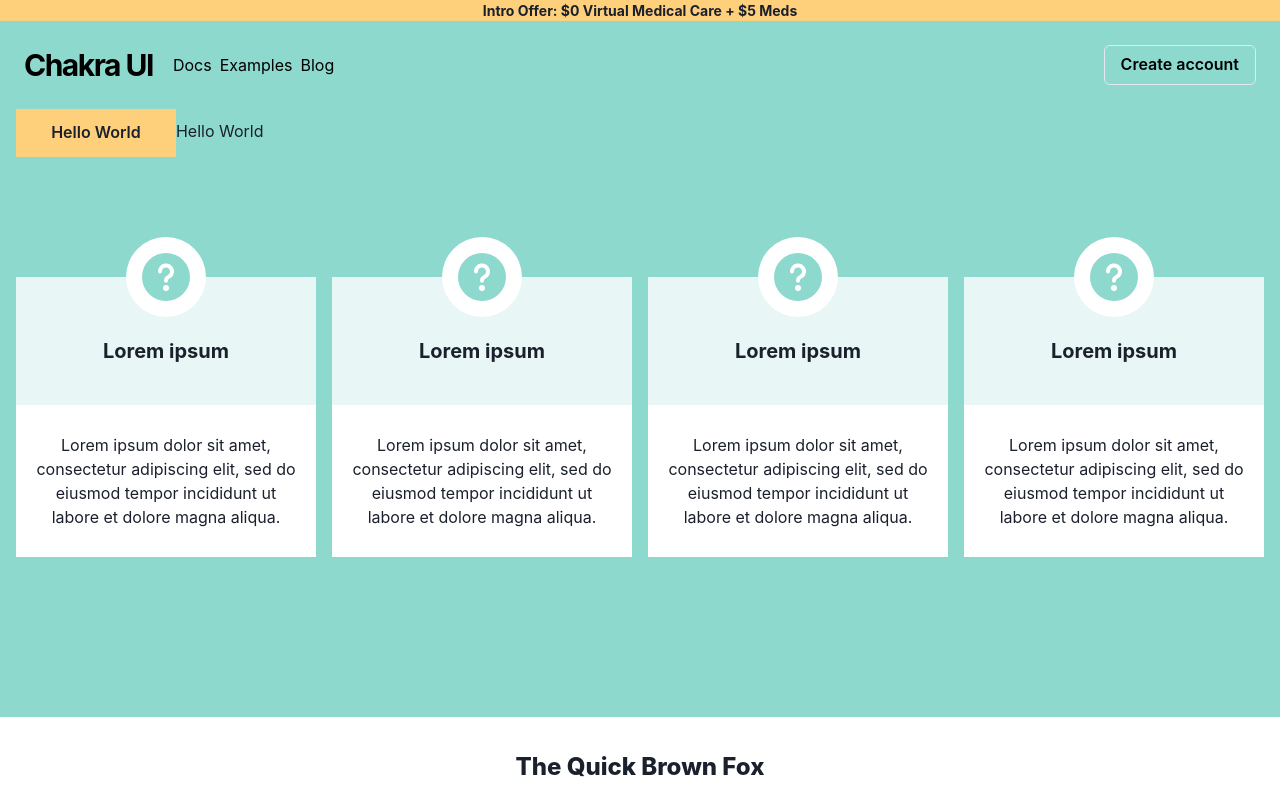
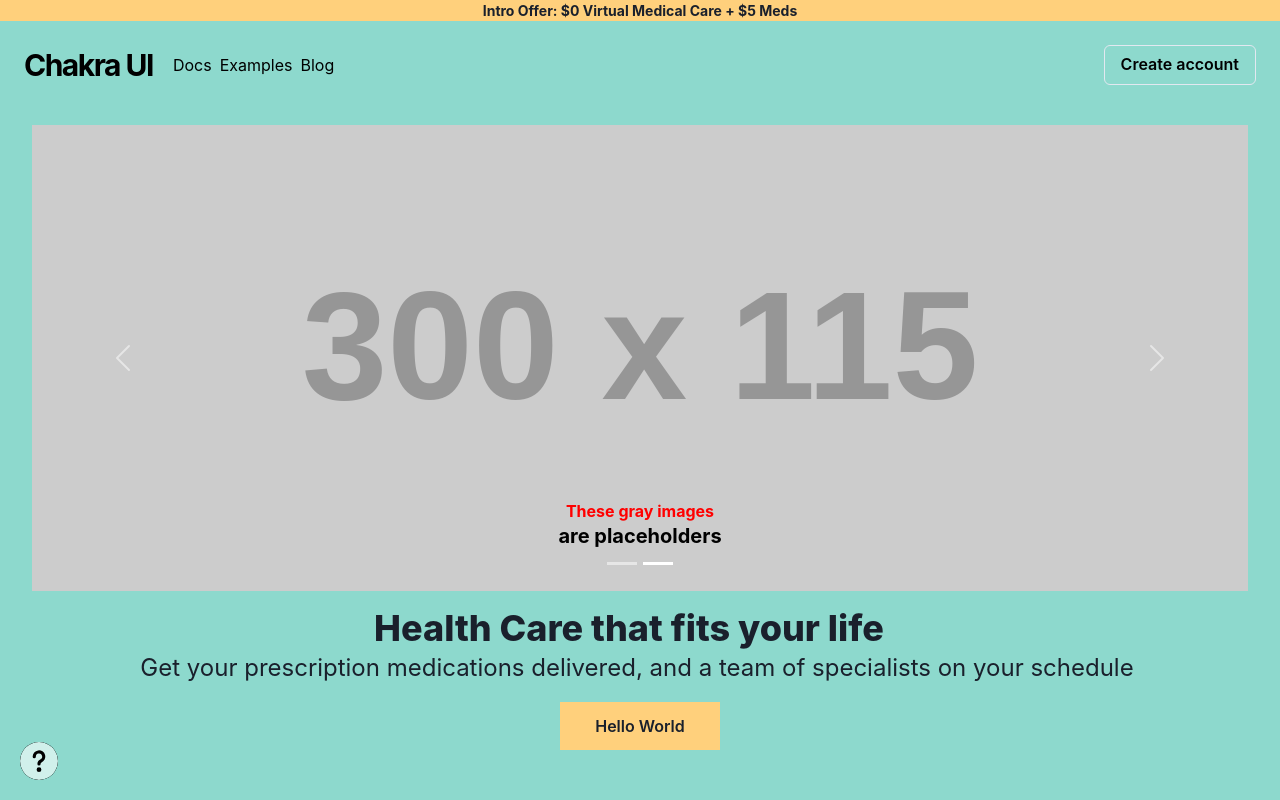
Before and after one commit to dardan-gjonbalaj/hypothetical-9am, a React (Create React App) app: page / in a window 1280 px wide. Shown: the top 800 px of the page. Built offline with nearby package versions, Linux system fonts and the light colour scheme.

Commit message:
finished layout, typography needs work, content

```diff
--- a/package.json
+++ b/package.json
@@ -10,8 +10,10 @@
     "@testing-library/jest-dom": "^5.9.0",
     "@testing-library/react": "^10.2.1",
     "@testing-library/user-event": "^12.0.2",
+    "bootstrap": "^5.1.3",
     "framer-motion": "^4.0.0",
     "react": "^18.0.0",
+    "react-bootstrap": "^2.2.2",
     "react-dom": "^18.0.0",
     "react-icons": "^3.0.0",
     "react-scripts": "5.0.0",
--- a/src/App.js
+++ b/src/App.js
@@ -2,15 +2,16 @@ import {
   ChakraProvider,
   theme,
   Container,
+  Heading,
   SimpleGrid,
   Text,
   Image,
   Box,
   VStack,
   Flex,
+  Tooltip,
 } from '@chakra-ui/react';
 import { QuestionIcon, AddIcon } from '@chakra-ui/icons';
-//import theme from './components/theme';
 import Button from './components/button';
 import Banner from './components/banner';
 import Card from './components/card';
@@ -19,20 +20,59 @@ import Info from './components/info';
 import Accolade from './components/accolade';
 import Panel from './components/panel';
 import Slideshow from './components/slideshow';
+import Carou from './components/carou';
+import Support from './components/support';
+import Footer from './components/footer';
 
 function App() {
   return (
     <ChakraProvider theme={theme}>
+      <Tooltip label="This would open up support" fontSize="md">
+        <QuestionIcon
+          position="fixed"
+          left="5"
+          bottom="5"
+          z-index="1"
+          bg="black"
+          borderRadius="50%"
+          fontWeight="700"
+          w="38px"
+          h="38px"
+          color="#d1f0eb !important"
+        ></QuestionIcon>
+      </Tooltip>
       <Banner>
         <Text fontSize={'sm'} fontFamily={('Raleway', 'sans - serif')}>
           Intro Offer: $0 Virtual Medical Care + $5 Meds
         </Text>
       </Banner>
+
       <Header />
+
       <Container maxW="100%" pb={20} pt={[0, null, '88px']} bg="#8dd9cd">
-        <Button>Hello World</Button>
-        <span>Hello World</span>
-
+        <Carou />
+        <Container maxW="container.xl" bg="#8dd9cd" pr="22" zIndex="10">
+          <Box pr="4" textAlign="center">
+            <Heading
+              _before={
+                ({ animation: 'grow-x 1.5s forwards' },
+                { 'background-color': '#8dd9cd' })
+              }
+              fontSize="4xl"
+              fontFamily={('Raleway', 'sans - serif')}
+              fontWeight="800"
+            >
+              Health Care that fits your life
+            </Heading>
+          </Box>
+          <Text fontSize="2xl" textAlign="center">
+            Get your prescription medications delivered, and a team of
+            specialists on your schedule
+          </Text>
+        </Container>
+        <Box textAlign="center" py="4">
+          <Button>Hello World</Button>
+        </Box>
         <SimpleGrid
           bg="#8dd9cd"
           columns={[2, 3, 4]}
@@ -157,6 +197,14 @@ function App() {
       <Container maxW="container.xl" bg="#8dd9cd" py="2">
         <Slideshow />
       </Container>
+
+      <Container maxW="container.xl" bg="#8dd9cd" py="8">
+        <Flex flexDirection={['column', 'row']}>
+          <Support />
+
+          <Footer />
+        </Flex>
+      </Container>
     </ChakraProvider>
   );
 }
--- /dev/null
+++ b/src/components/carou.js
@@ -0,0 +1,43 @@
+import { Box, Image, Container } from '@chakra-ui/react';
+import 'bootstrap/dist/css/bootstrap.css';
+import Carousel from 'react-bootstrap/Carousel';
+
+const Carou = () => {
+  return (
+    <Container maxW="container.xl" py="4">
+      <Carousel>
+        <Carousel.Item interval={5000}>
+          <img
+            className="d-block w-100"
+            src="https://via.placeholder.com/300x115"
+            alt="Image One"
+          />
+          <Carousel.Caption>
+            <h3 style={{ color: 'Black', fontWeight: '700' }}>
+              These gray images
+            </h3>
+            <p style={{ color: 'Red', fontWeight: '700', fontSize: '20px' }}>
+              are placeholders
+            </p>
+          </Carousel.Caption>
+        </Carousel.Item>
+        <Carousel.Item interval={5000}>
+          <img
+            className="d-block w-100"
+            src="https://via.placeholder.com/300x115"
+            alt="Image Two"
+          />
+          <Carousel.Caption>
+            <h3 style={{ color: 'Red', fontWeight: '700' }}>
+              These gray images
+            </h3>
+            <p style={{ color: 'Black', fontWeight: '700', fontSize: '20px' }}>
+              are placeholders
+            </p>
+          </Carousel.Caption>
+        </Carousel.Item>
+      </Carousel>
+    </Container>
+  );
+};
+export default Carou;
--- /dev/null
+++ b/src/components/footer.js
@@ -0,0 +1,62 @@
+import {
+  Box,
+  Flex,
+  ButtonGroup,
+  Container,
+  IconButton,
+  Stack,
+  Text,
+  Image,
+} from '@chakra-ui/react';
+import { FaGithub, FaLinkedin, FaTwitter } from 'react-icons/fa';
+
+const Footer = () => {
+  return (
+    <>
+      <Flex
+        py="2"
+        flexDirection={['column', null, 'row']}
+        flexWrap="wrap"
+        textAlign="center"
+      >
+        <Box fontSize="2xl" fontWeight="500" borderBottom="2px" py="2" px="4">
+          Company
+        </Box>
+        <Box fontSize="2xl" fontWeight="500" borderBottom="2px" py="2">
+          Career
+        </Box>
+      </Flex>
+      <Container as="footer" role="contentinfo" py={{ base: '8', md: '12' }}>
+        <Stack spacing={{ base: '4', md: '5' }}>
+          <Stack justify="space-evenly" direction="row" align="center">
+            <ButtonGroup variant="ghost">
+              <IconButton
+                as="a"
+                href="#"
+                aria-label="LinkedIn"
+                icon={<FaLinkedin fontSize="3rem" />}
+              />
+              <IconButton
+                as="a"
+                href="#"
+                aria-label="GitHub"
+                icon={<FaGithub fontSize="3rem" />}
+              />
+              <IconButton
+                as="a"
+                href="#"
+                aria-label="Twitter"
+                icon={<FaTwitter fontSize="3rem" />}
+              />
+            </ButtonGroup>
+          </Stack>
+          <Text fontSize="sm" color="subtle">
+            &copy; {new Date().getFullYear()} Chakra UI Pro, Inc. All rights
+            reserved.
+          </Text>
+        </Stack>
+      </Container>
+    </>
+  );
+};
+export default Footer;
--- a/src/components/header.js
+++ b/src/components/header.js
@@ -15,7 +15,7 @@ const Header = props => {
   const handleToggle = () => (isOpen ? onClose() : onOpen());
 
   return (
-    <Container maxW="container.xl">
+    <Container maxW="container.xl" w="100%" p="0">
       <Flex
         as="nav"
         align="center"
--- /dev/null
+++ b/src/components/support.js
@@ -0,0 +1,26 @@
+import {
+  FormControl,
+  FormLabel,
+  FormErrorMessage,
+  FormHelperText,
+  Input,
+  Box,
+  Button,
+  Flex,
+} from '@chakra-ui/react';
+
+const Support = () => {
+  return (
+    <Box>
+      <FormControl>
+        <FormLabel htmlFor="email">Email address</FormLabel>
+        <Flex flexWrap={['wrap', 'nowrap']} justifyContent={['center', 'none']}>
+          <Input id="email" type="email" bg="white" w={['100%', '75%']} />
+          <Button bg="#ffd07c">Sign Up Here</Button>
+        </Flex>
+        <FormHelperText>We'll never share your email.</FormHelperText>
+      </FormControl>
+    </Box>
+  );
+};
+export default Support;
```
Also changed, not shown: 1 other file (tests, documents, lock files or other folders).
